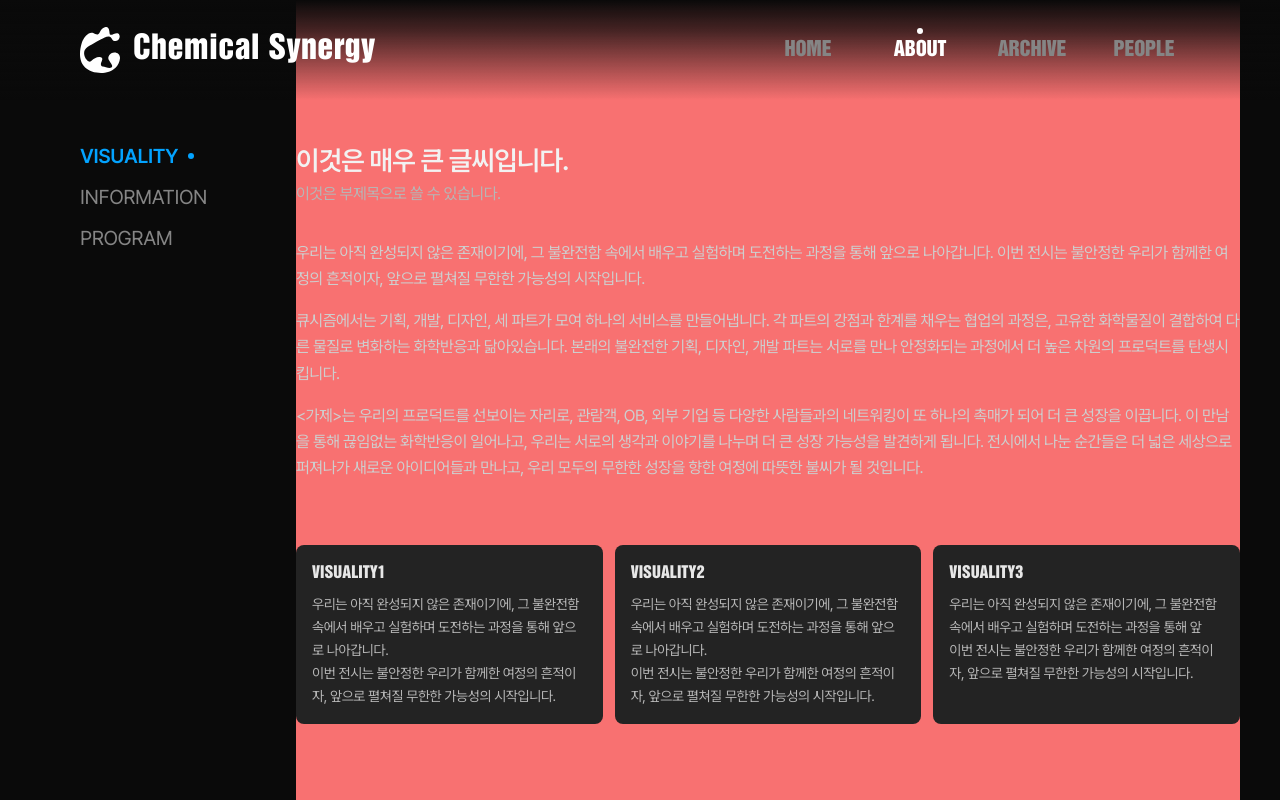
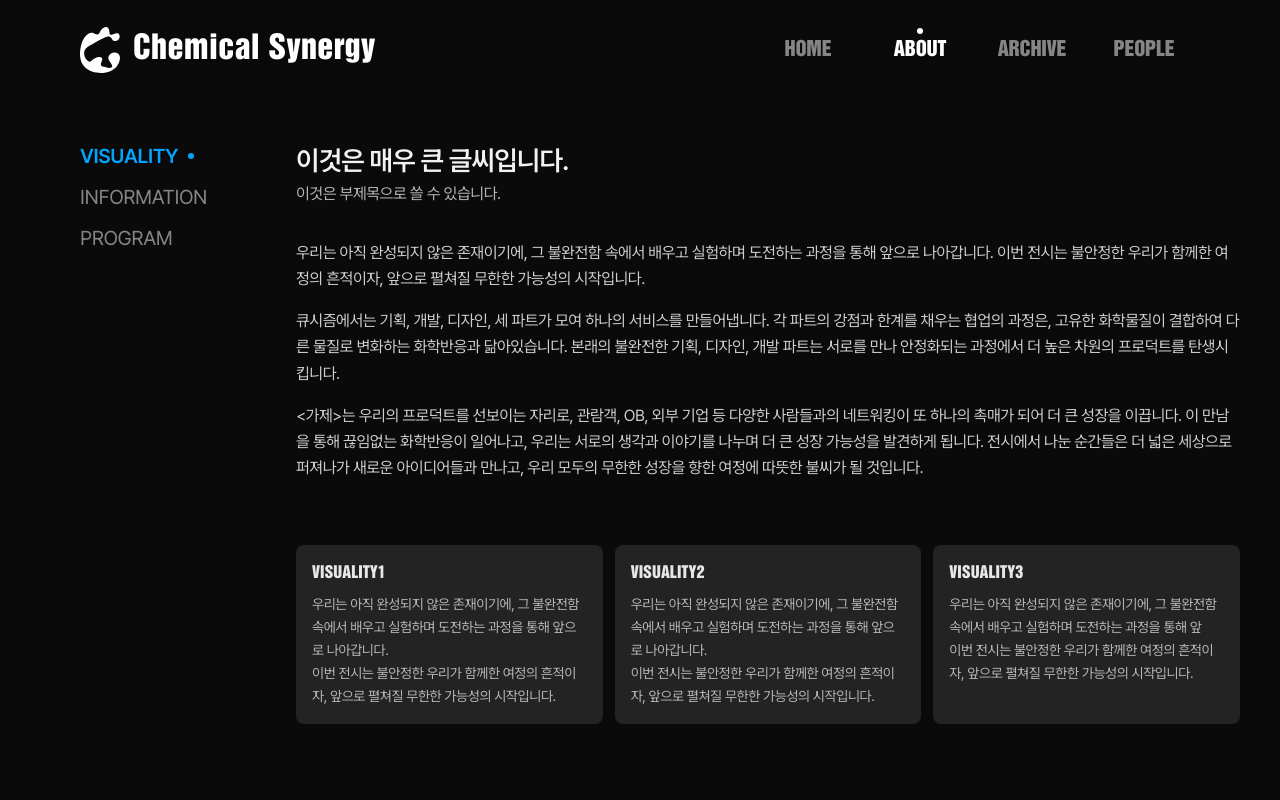
Before and after one commit to AAminha/kusitms-2nd-exhibition, a Next.js app: page /about in a window 1280 px wide. Shown: the top 800 px of the page. Built offline with nearby package versions, Linux system fonts and the light colour scheme.

Commit message:
Apply suggestions from code review
design: 불필요한 배경색 제거

```diff
--- a/src/containers/about/Visuality.tsx
+++ b/src/containers/about/Visuality.tsx
@@ -9,7 +9,7 @@ import { helvetica } from '@src/styles/font'
 
 const Visuality = forwardRef<HTMLElement, unknown>((_, ref) => {
   return (
-    <section ref={ref} className="bg-red-400 py-[140px] mobile:py-[100px]">
+    <section ref={ref} className="py-[140px] mobile:py-[100px]">
       <SectionTitle title={VISUALITY_INFORMATION.title} subtitle={VISUALITY_INFORMATION.subtitle} />
       <Paragraph information={VISUALITY_INFORMATION.descriptions} className="mb-16 mt-8" />
       <section className="flex gap-3 mobile:flex-col desktop:h-max">
```
